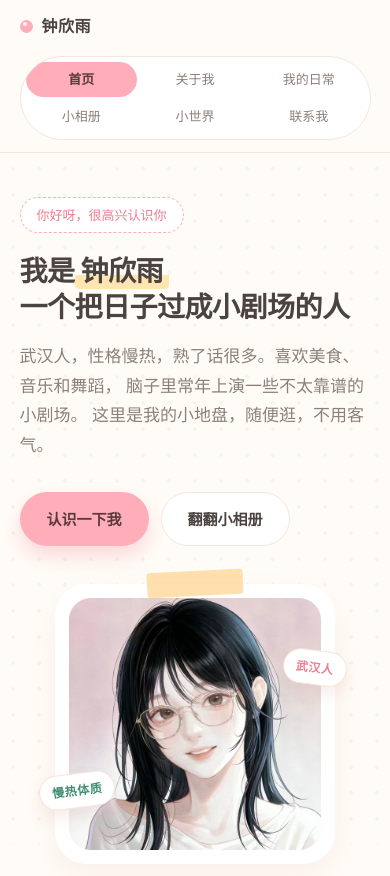
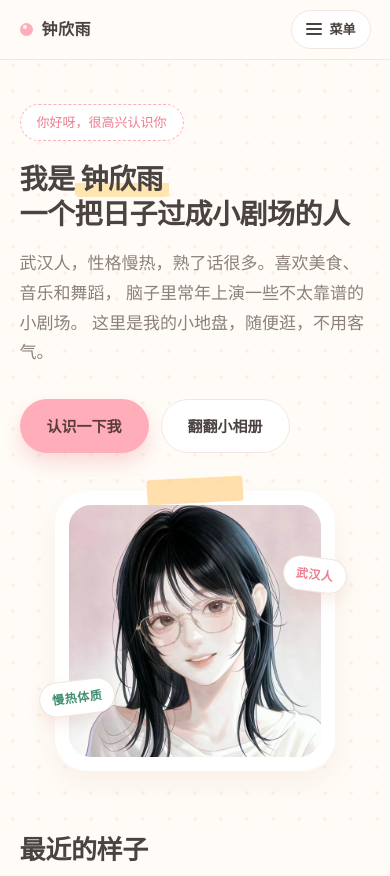
Before and after one commit to peili111812/peili111812.github.io, a plain HTML site: page index.html in a window 390 px wide. Shown: the top 876 px of the page. Drawn offline with Linux system fonts and the light colour scheme.

Commit message:
手机端导航改为可收起的菜单按钮

```diff
--- a/css/style.css
+++ b/css/style.css
@@ -605,3 +605,58 @@ footer{
   .mailbox{padding:26px 22px;}
   .foot-links{margin-top:6px;}
 }
+
+/* 28) 手机端：导航默认收起，点「菜单」才展开（纯 CSS，不需要 JS） */
+.nav-switch{
+  position:absolute;
+  width:1px;height:1px;
+  opacity:0;
+  pointer-events:none;
+}
+.nav-btn{display:none;}
+.nav-switch:focus-visible ~ .nav-btn{
+  outline:2px solid var(--peach);
+  outline-offset:2px;
+}
+
+@media (max-width:560px){
+  .bar{position:relative;padding:10px 0;}
+  .nav{display:none;}
+  .nav-switch:checked ~ .nav{display:flex;}
+  .nav-btn{
+    display:inline-flex;
+    align-items:center;
+    gap:7px;
+    padding:7px 14px;
+    border:1px solid var(--line);
+    border-radius:999px;
+    background:#fff;
+    color:var(--ink);
+    font-size:13px;
+    font-weight:600;
+    cursor:pointer;
+    user-select:none;
+  }
+  .nav-btn-icon{
+    width:16px;height:2px;
+    background:currentColor;
+    border-radius:2px;
+    position:relative;
+    flex:none;
+  }
+  .nav-btn-icon::before,
+  .nav-btn-icon::after{
+    content:"";
+    position:absolute;
+    left:0;
+    width:16px;height:2px;
+    background:currentColor;
+    border-radius:2px;
+  }
+  .nav-btn-icon::before{top:-5px;}
+  .nav-btn-icon::after{top:5px;}
+  .nav-btn-close{display:none;}
+  .nav-switch:checked ~ .nav-btn .nav-btn-open{display:none;}
+  .nav-switch:checked ~ .nav-btn .nav-btn-close{display:inline;}
+  .nav{order:3;margin-top:10px;}
+}
--- a/index.html
+++ b/index.html
@@ -22,6 +22,12 @@
 <header class="topbar">
   <div class="wrap bar">
     <a class="logo" href="index.html"><span class="dot"></span>钟欣雨</a>
+    <input type="checkbox" id="nav-switch" class="nav-switch" aria-label="展开或收起导航">
+    <label class="nav-btn" for="nav-switch">
+      <span class="nav-btn-icon" aria-hidden="true"></span>
+      <span class="nav-btn-open">菜单</span>
+      <span class="nav-btn-close">收起</span>
+    </label>
     <nav class="nav" aria-label="主导航">
       <a href="index.html" class="active" aria-current="page">首页</a>
       <a href="about.html">关于我</a>
```
Also changed, not shown: about.html (+6 -0 lines), album.html (+6 -0 lines), contact.html (+6 -0 lines), daily.html (+6 -0 lines), world.html (+6 -0 lines).
